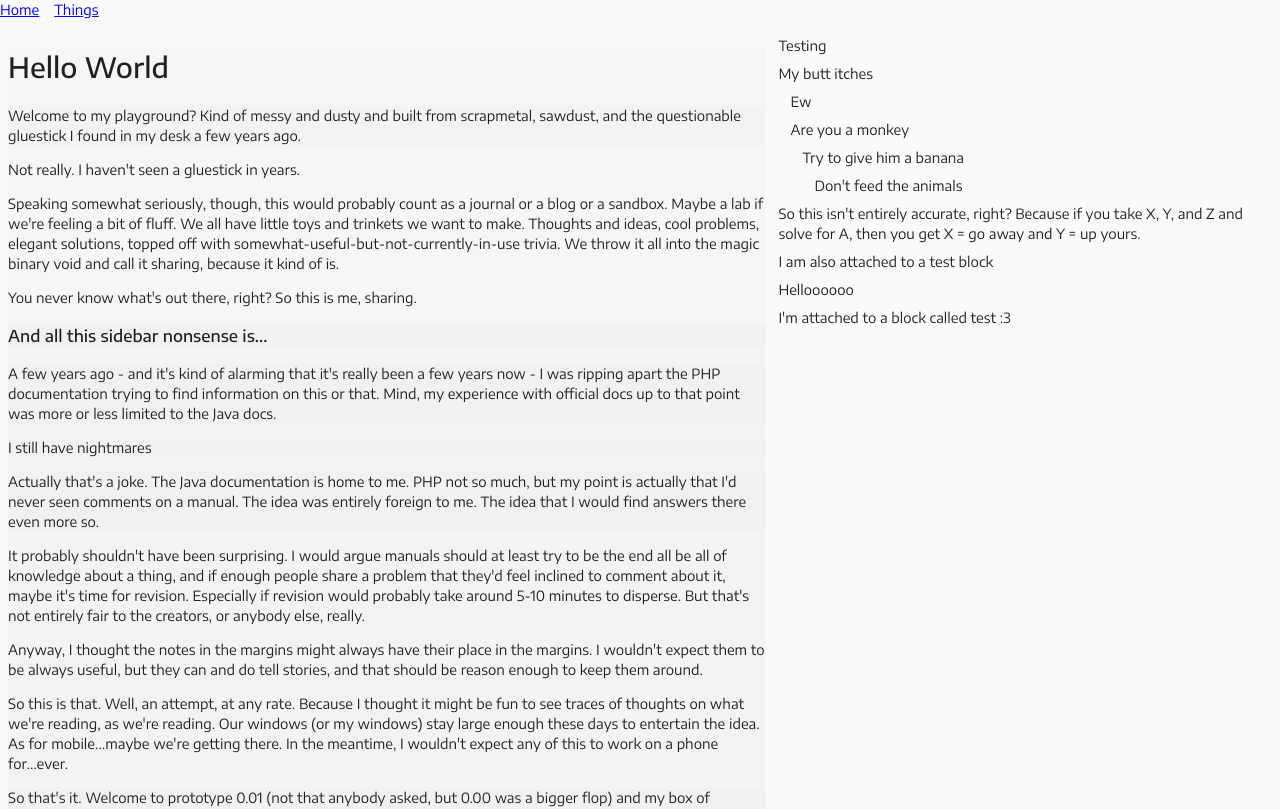
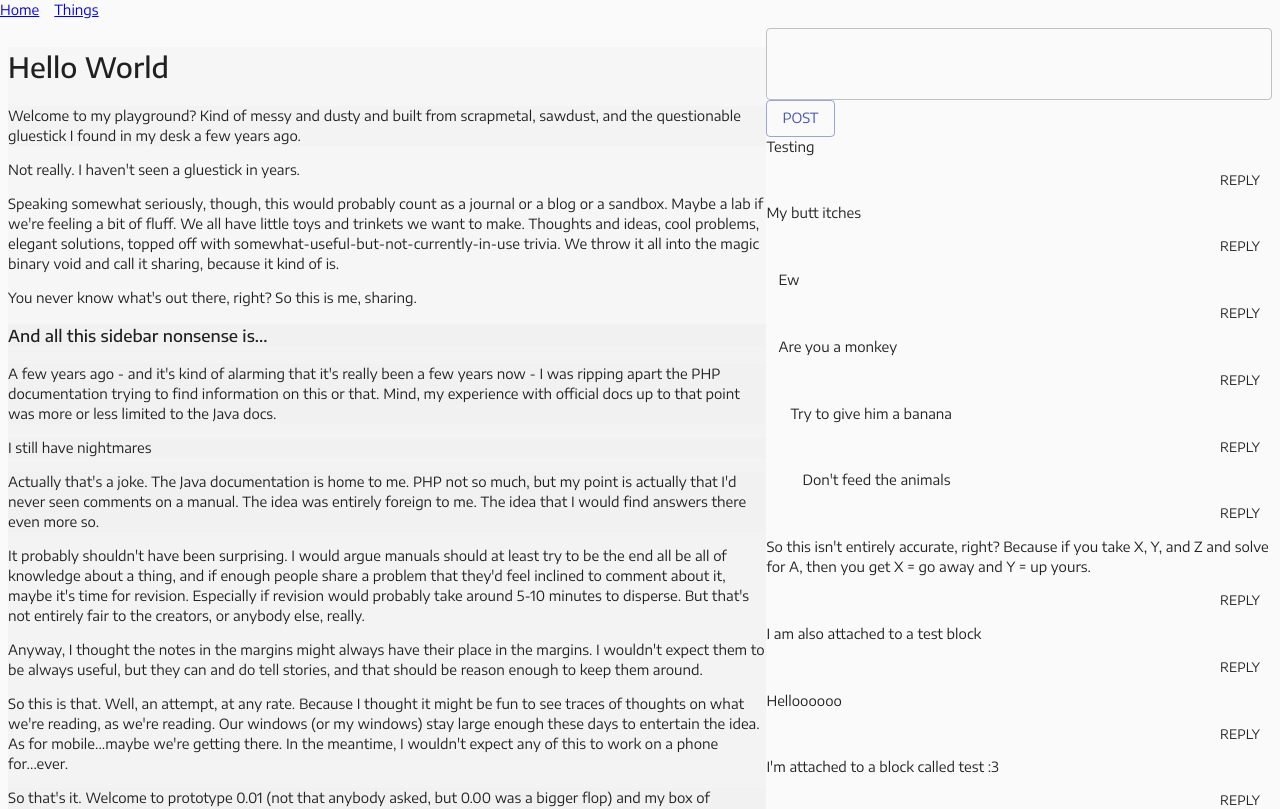
Before and after one commit to eeryhn/sandbox, a Next.js app in the folder app/: page / in a window 1280 px wide. Shown: the top 809 px of the page. Built offline with nearby package versions, Linux system fonts and the light colour scheme.

Commit message:
Minor...maybe optimizations? - Not that I've done any kind of benchmarking - Finally figured out refs for managing selected block. - Commentable: functional -> class - Comment: class -> functional - Added: CommentForm (no functionality)

```diff
--- a/app/components/Comment.js
+++ b/app/components/Comment.js
@@ -1,30 +1,48 @@
-import { Component } from 'react';
-import Box from '@material-ui/core/Box'
+import React, {useState, useEffect} from 'react';
+import PropTypes from 'prop-types';
+import Box from '@material-ui/core/Box';
+import CommentForm from './CommentForm';
+import Button from '@material-ui/core/Button';
 
-class Comment extends Component {
-  constructor(props) {
-    super(props);
-  }
+function Comment(props) {
+  const [active, setActive] = useState(false);
+  const [replying, toggleReply] = useState(false);
+  const { name, content, block, children } = props.data;
 
-  render() {
   return(
-      <Box ml={1.5} my={1} hidden={!this.props.isVisible}>
-        {this.props.data &&
     <Box>
       <Box>
-              {this.props.data.name}
+        <Box>
+          <Box>
+            {name}
           </Box>
           <Box>
-              {this.props.data.content}
+            {content}
           </Box>
         </Box>
+        <Box ml={1.5} my={1}>
+          <Box display="flex" justifyContent="flex-end">
+            <Button size="small"
+            disableRipple={true} disableFocusRipple={true}
+            variant={`${replying ? "outlined" : 'text'}`}
+            onClick={(e) => console.log(e)}>
+              Reply
+            </Button>
+          </Box>
+          { replying &&
+            <CommentForm blockId={block} parentId ={props.cid} />
           }
-        <Box>
-          {this.props.children}
+        </Box>
+      </Box>
+      <Box ml={1.5} my={1}>
+        {props.children}
       </Box>
     </Box>
   );
 }
+
+Comment.propTypes = {
+  data: PropTypes.object.isRequired
 }
 
 export default Comment;
--- a/app/components/CommentBlock.js
+++ b/app/components/CommentBlock.js
@@ -8,6 +8,7 @@
 import { Component } from 'react';
 import Box from '@material-ui/core/Box';
 import Comment from './Comment';
+import CommentForm from './CommentForm';
 
 class CommentBlock extends Component {
 
@@ -96,14 +97,14 @@ class CommentBlock extends Component {
   }
 
   // simple recursive method to render comment threads
-  makeThreads(key, isVisible = true) {
+  makeThreads(key) {
     const comment = this.state.data[key];
     if(comment) {
       const children = comment.children.map((id) =>
         this.makeThreads(id)
       );
       return(
-        <Comment key={key} data={comment.data} children={children} isVisible={isVisible}/>
+        <Comment key={key} cid={key} data={comment.data} children={children}/>
       );
     } else {
       console.warn("Could not find comment with ID: " + key);
@@ -114,11 +115,12 @@ class CommentBlock extends Component {
   render() {
     const threads = this.state.data[0].children.map((id) => {
       const data = this.state.data[id].data;
-      return this.makeThreads(id, (this.props.selected ? this.props.selected.includes(data.block) : true));
-    })
-
+      if(!this.props.selected || this.props.selected.includes(data.block))
+        return this.makeThreads(id);
+    });
     return(
       <Box>
+        <CommentForm/>
         {threads}
       </Box>
     );
--- a/app/components/CommentForm.js
+++ b/app/components/CommentForm.js
@@ -1,10 +1,22 @@
 import { Component } from 'react';
 import Box from '@material-ui/core/Box';
-import TextField from '@material-ui/core/TextField'
+import OutlinedInput from '@material-ui/core/OutlinedInput';
+import Button from '@material-ui/core/Button';
 
 class CommentForm extends Component {
   constructor(props) {
     super(props);
+
+    this.state = {
+      comment: ''
+    }
+
+    this.handleChange = this.handleChange.bind(this);
+    this.submitForm = this.submitForm.bind(this);
+  }
+
+  handleChange(e) {
+    this.setState({comment: e.target.value});
   }
 
   submitForm() {
@@ -12,7 +24,20 @@ class CommentForm extends Component {
   }
 
   render() {
-    <form>
-    </form>
+    return(
+      <form>
+        <OutlinedInput value={this.state.comment} onChange={this.handleChange}
+          fullWidth={true} margin="dense"
+          multiline={true} rows={3} rowsMax={9}
+        />
+        <Box>
+          <Button variant="outlined" color="primary" onClick={this.submitForm}>
+            Post
+          </Button>
+        </Box>
+      </form>
+    );
   }
 }
+
+export default CommentForm;
--- a/app/components/CommentLayout.js
+++ b/app/components/CommentLayout.js
@@ -2,12 +2,12 @@
  *
  *  Expected props:
  *   - a name (technically a pageId.  Looks for comment data based on this, yes.)
- *   - content, probably. idk yet.
+ *   - content, probably. idk yet.  Technically it works on a blank page...
  *
  * REVIEW:  Component vs PureComponent; probably a bad idea to spam pures before
  *          you figure things out.
  *
- * NOTE: Makes the assumption that the commentable content does not change in any
+ * NOTE: Assumes that the commentable content does not change in any
  *       meaningful way post-mount (i.e. commentable components don't move around,
  *       no new commentable components spawn).  Can easily be modified to account
  *       for change, but leaving as is for now because I can't imagine a scenario
@@ -39,6 +39,12 @@ class CommentLayout extends PureComponent {
   }
 
   componentDidMount() {
+    this.commentableNodes = {};
+    this.content =
+      <Box onClick={this.setSelected}>
+        {this.makeContent()}
+      </Box>;
+
     this.setState({commentableSubtrees: this.getCommentableSubtrees(this.props.content)});
   }
 
@@ -47,7 +53,7 @@ class CommentLayout extends PureComponent {
   }
 
   /**
-   * Rebuild content.
+   * Rebuild content, setup refs.
    */
   makeContent(node = this.props.content, key = "0") {
     if(!node.props) {
@@ -63,15 +69,15 @@ class CommentLayout extends PureComponent {
     }
 
     if(node.props.commentable) {
-      const isSelected = (node.props.id === this.state.selected);
       const props = {
         key: key,
         component: node.type,
-        selected: isSelected,
         ...node.props
       }
       return(
-        <Commentable {...props} setSelected={this.setSelected}>
+        <Commentable {...props}
+        setSelected={this.setSelected}
+        ref={ elt => this.commentableNodes[node.props.id] = elt }>
           {children}
         </Commentable>
       )
@@ -87,12 +93,6 @@ class CommentLayout extends PureComponent {
    *               commentable children up to the given node.
    *     ids:      an array listing all commentable components up to the given
    *               node
-   *
-   * REVIEW: this makes me a little itchy.  the "all" property is included
-   *         to account for skipped generations (i.e. the given node is not
-   *         commentable, but in the next step up, we still want to know its
-   *         children.)  As context of use seems limited entirely to the recursion
-   *         itself, consider using only as a helper function.  idk.
    */
   getCommentableSubtrees(node) {
     if(!node.props) return;
@@ -123,17 +123,17 @@ class CommentLayout extends PureComponent {
   }
 
   setSelected(id = "root") {
+    let selectedNode = this.commentableNodes[this.state.selected];
+    if(selectedNode) {
+      selectedNode.setFocused(false);
+    }
     this.setState({selected: id});
   }
 
   render() {
-    const content =
-      <Box onClick={this.setSelected}>
-        {this.makeContent()}
-      </Box>
     const comments = <CommentBlock data={this.state.commentData} selected={this.getSelectedSubtree()}/>;
     return(
-      <SplitLayout left={content} right={comments} rightWidth="0.4" />
+      <SplitLayout left={this.content} right={comments} rightWidth="0.4" />
     );
   }
 
--- a/app/components/Commentable.js
+++ b/app/components/Commentable.js
@@ -1,57 +1,73 @@
 /* REVIEW: - Using a workaround (onMouseOver, onMouseOut toggles) to handle hover
  *           state in order to prevent bubbling.  Look into alternate solutions.
+ *         - tbh idk where to handle onClicks anymore. ):
  */
 
-import React, { memo, useState, useEffect } from 'react';
+import React, { PureComponent } from 'react';
 import PropTypes from 'prop-types';
-import { makeStyles  } from '@material-ui/styles';
+import { withStyles  } from '@material-ui/styles';
 import Box from '@material-ui/core/Box';
 
-const useStyles = makeStyles(theme => ({
+const styles = theme => ({
   container: {
     background: 'rgba(230, 230, 230, 0.2)'
   },
   hover: {
     background: 'rgba(170, 203, 255, 0.1)'
   },
-  selected: {
+  focused: {
     background: 'rgba(170, 203, 255, 0.3)'
   }
-}));
+})
 
-function Commentable(props) {
-  const [hover, setHover] = useState(false);
-  const [renders, setRenders] = useState(0);
-  const classes = useStyles();
+class Commentable extends PureComponent {
 
-  const {id, selected, setSelected} = props;
-
-  function handleMouseOver(e) {
-    e.stopPropagation();
-    setHover(true);
-  }
-  function handleMouseOut() {
-    setHover(false);
+  static propTypes = {
+    id: PropTypes.string.isRequired
   }
 
-  function handleClick(e) {
-    e.stopPropagation();
-    setSelected(id)
+  constructor(props) {
+    super(props);
+    this.state = {
+      hover: false,
+      focused: false
+    }
   }
 
-  return(
-    <props.component id={id}
-    className={`${classes.container} ${selected ? classes.selected : ""} ${hover ? classes.hover : ""}`}
-    onMouseOver={(e) => handleMouseOver(e)}
-    onMouseOut={() => handleMouseOut()}
-    onClick={(e) => handleClick(e)}>
-      {props.children}
-    </props.component>
-  )
+  setHover(bool) {
+    this.setState({hover: bool});
+  }
+  setFocused(bool) {
+    this.setState({focused: bool});
+  }
+
+  handleMouseOver(e) {
+    e.stopPropagation();
+    this.setHover(true);
+  }
+  handleMouseOut() {
+    this.setHover(false);
+  }
+  handleClick(e) {
+    e.stopPropagation();
+    this.props.setSelected(this.props.id)
+    this.setFocused(true);
+  }
+
+  render() {
+    const {focused, hover} = this.state;
+    const {id, classes, children} = this.props;
+
+    return(
+      <this.props.component id={id}
+      className={`${classes.container} ${focused ? classes.focused : ""} ${hover ? classes.hover : ""}`}
+      onMouseOver={(e) => this.handleMouseOver(e)}
+      onMouseOut={() => this.handleMouseOut()}
+      onClick={(e) => this.handleClick(e)}>
+        {children}
+      </this.props.component>
+    );
+  }
 }
 
-Commentable.propTypes = {
-  id: PropTypes.string.isRequired
-}
-
-export default React.memo(Commentable);
+export default withStyles(styles)(Commentable);
--- a/app/src/theme.js
+++ b/app/src/theme.js
@@ -37,6 +37,19 @@ const theme = createMuiTheme({
       '@global': {
         '@font-face': encode
       }
+    },
+    MuiInputBase: {
+      root: {
+        fontSize: '.875rem'
+      }
+    },
+    MuiOutlinedInput: {
+      root: {
+        fontSize: '.875rem'
+      },
+      multiline: {
+        padding: '.6rem .75rem'
+      }
     }
   }
 });
```
Also changed, not shown: app/components/ReplyForm.js (deleted). Lines whose indentation alone changed are shown as unchanged.
